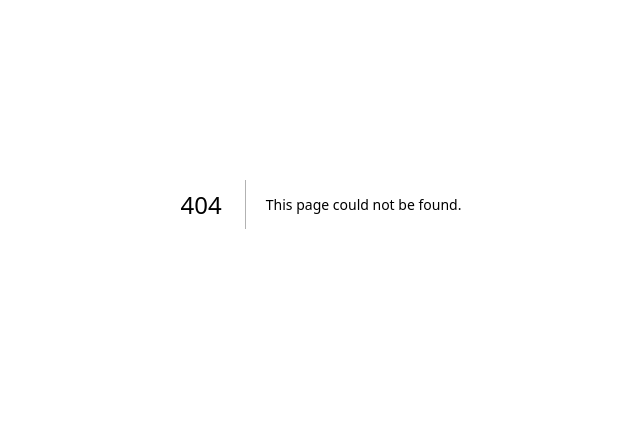
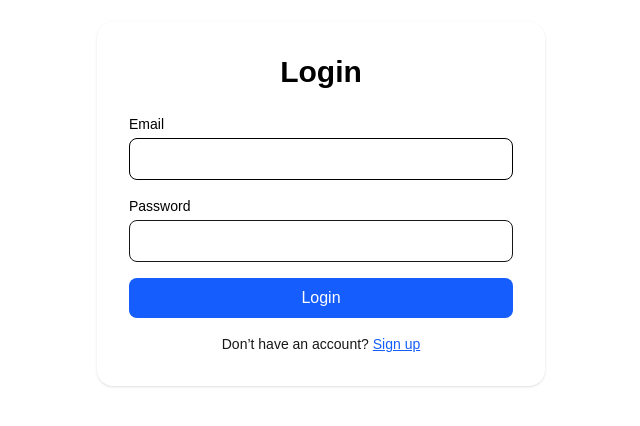
Before and after one commit to angelomodesto/SipLocal, a Next.js app: page /auth/login in a window 1280 px wide. Before the commit this address had no page. Shown: the part 196-622 px from the top of the page, without its empty margins (319-959 px from the left). Built offline with nearby package versions, Linux system fonts and the light colour scheme.

Commit message:
Add login/signup page

```diff
--- /dev/null
+++ b/src/app/auth/login/page.tsx
@@ -0,0 +1,60 @@
+"use client";
+
+import Link from "next/link";
+import { useState } from "react";
+
+export default function LoginPage() {
+  const [email, setEmail] = useState("");
+  const [password, setPassword] = useState("");
+
+  return (
+    <main className="min-h-screen flex items-center justify-center px-4">
+      <div className="w-full max-w-md bg-white p-8 rounded-2xl shadow">
+        <h1 className="text-3xl font-bold mb-6 text-center text-black">Login</h1>
+
+        <form className="flex flex-col gap-4">
+          {/* Email */}
+          <label className="flex flex-col">
+            <span className="text-sm font-medium mb-1 text-black">Email</span>
+            <input
+              type="email"
+              className="border rounded-lg p-2 text-black"
+              value={email}
+              onChange={(e) => setEmail(e.target.value)}
+              aria-label="Email address"
+              required
+            />
+          </label>
+
+          {/* Password */}
+          <label className="flex flex-col">
+            <span className="text-sm font-medium mb-1 text-black">Password</span>
+            <input
+              type="password"
+              className="border rounded-lg p-2"
+              value={password}
+              onChange={(e) => setPassword(e.target.value)}
+              aria-label="Password"
+              required
+            />
+          </label>
+
+          {/* Login Button */}
+          <button
+            type="submit"
+            className="bg-blue-600 text-white py-2 rounded-lg hover:bg-blue-700 transition"
+          >
+            Login
+          </button>
+        </form>
+
+        <p className="text-center text-sm mt-4">
+          Don’t have an account?{" "}
+          <Link href="/signup" className="text-blue-600 underline">
+            Sign up
+          </Link>
+        </p>
+      </div>
+    </main>
+  );
+}
--- /dev/null
+++ b/src/app/auth/signup/page.tsx
@@ -0,0 +1,60 @@
+"use client";
+
+import Link from "next/link";
+import { useState } from "react";
+
+export default function SignupPage() {
+  const [email, setEmail] = useState("");
+  const [password, setPassword] = useState("");
+
+  return (
+    <main className="min-h-screen flex items-center justify-center px-4">
+      <div className="w-full max-w-md bg-white p-8 rounded-2xl shadow">
+        <h1 className="text-3xl font-bold mb-6 text-center text-black">Create Account</h1>
+
+        <form className="flex flex-col gap-4">
+          {/* Email */}
+          <label className="flex flex-col">
+            <span className="text-sm font-medium mb-1 text-black">Email</span>
+            <input
+              type="email"
+              className="border rounded-lg p-2"
+              value={email}
+              onChange={(e) => setEmail(e.target.value)}
+              aria-label="Email address"
+              required
+            />
+          </label>
+
+          {/* Password */}
+          <label className="flex flex-col">
+            <span className="text-sm font-medium mb-1 text-black">Password</span>
+            <input
+              type="password"
+              className="border rounded-lg p-2"
+              value={password}
+              onChange={(e) => setPassword(e.target.value)}
+              aria-label="Password"
+              required
+            />
+          </label>
+
+          {/* Signup button */}
+          <button
+            type="submit"
+            className="bg-green-600 text-white py-2 rounded-lg hover:bg-green-700 transition"
+          >
+            Sign Up
+          </button>
+        </form>
+
+        <p className="text-center text-sm mt-4">
+          Already have an account?{" "}
+          <Link href="/login" className="text-blue-600 underline">
+            Log in
+          </Link>
+        </p>
+      </div>
+    </main>
+  );
+}
--- a/src/app/page.tsx
+++ b/src/app/page.tsx
@@ -5,6 +5,7 @@ import Header from '@/components/Header';
 import Filters from '@/components/Filters';
 import BusinessCard from '@/components/BusinessCard';
 import type { FilterState } from '@/components/Filters';
+import Link from 'next/link';
 
 // Mock data for wireframe implementation
 const mockBusinesses = [
@@ -110,6 +111,22 @@ export default function Home() {
   return (
     <div className="min-h-screen bg-gray-50">
       <Header />
+      {/* ✨ Add Login/Signup Links Here */}
+      <div className="container mx-auto px-4 py-4 flex gap-4 justify-end">
+        <Link
+          href="/auth/login"
+          className="px-4 py-2 rounded-md bg-teal-600 text-white hover:bg-teal-700"
+        >
+          Login
+        </Link>
+        <Link
+          href="/auth/signup"
+          className="px-4 py-2 rounded-md bg-teal-600 text-white hover:bg-teal-700"
+        >
+          Sign Up
+        </Link>
+      </div>
+
       <Filters onFilterChange={handleFilterChange} />
 
       {/* Main Content */}
```
Also changed, not shown: 1 other file (tests, documents, lock files or other folders).
